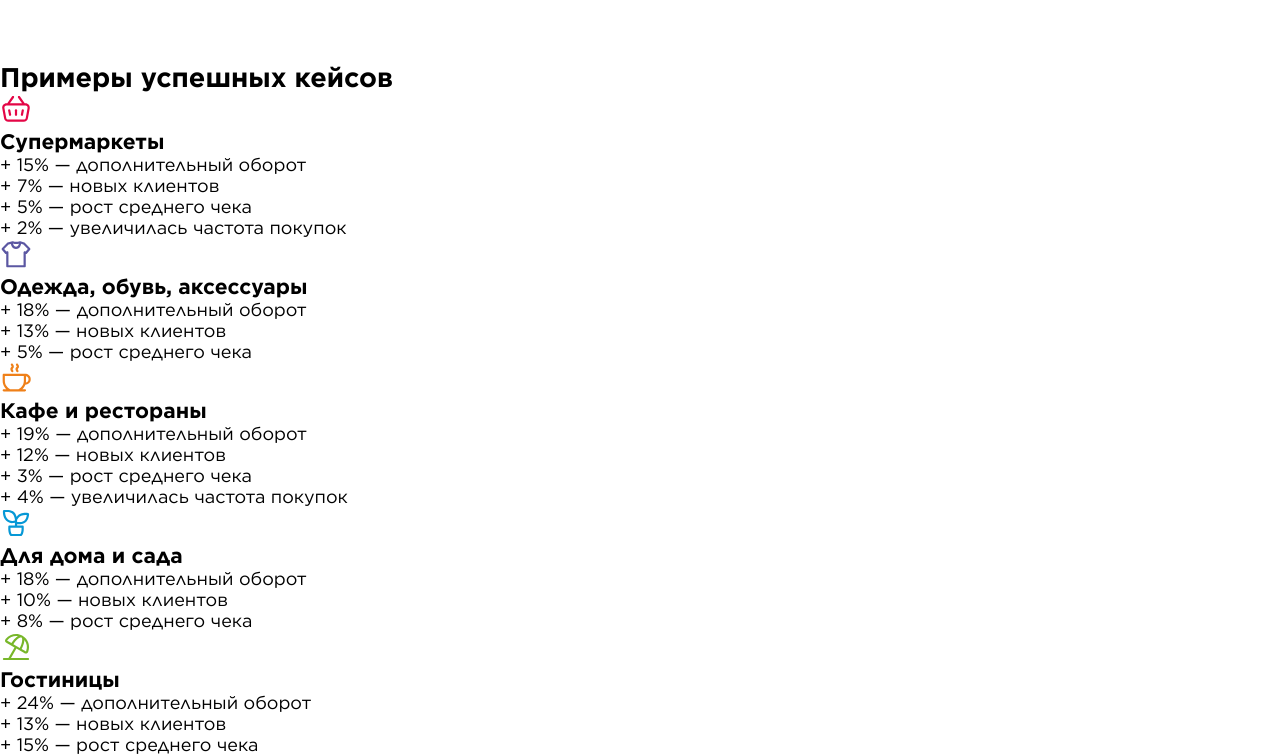
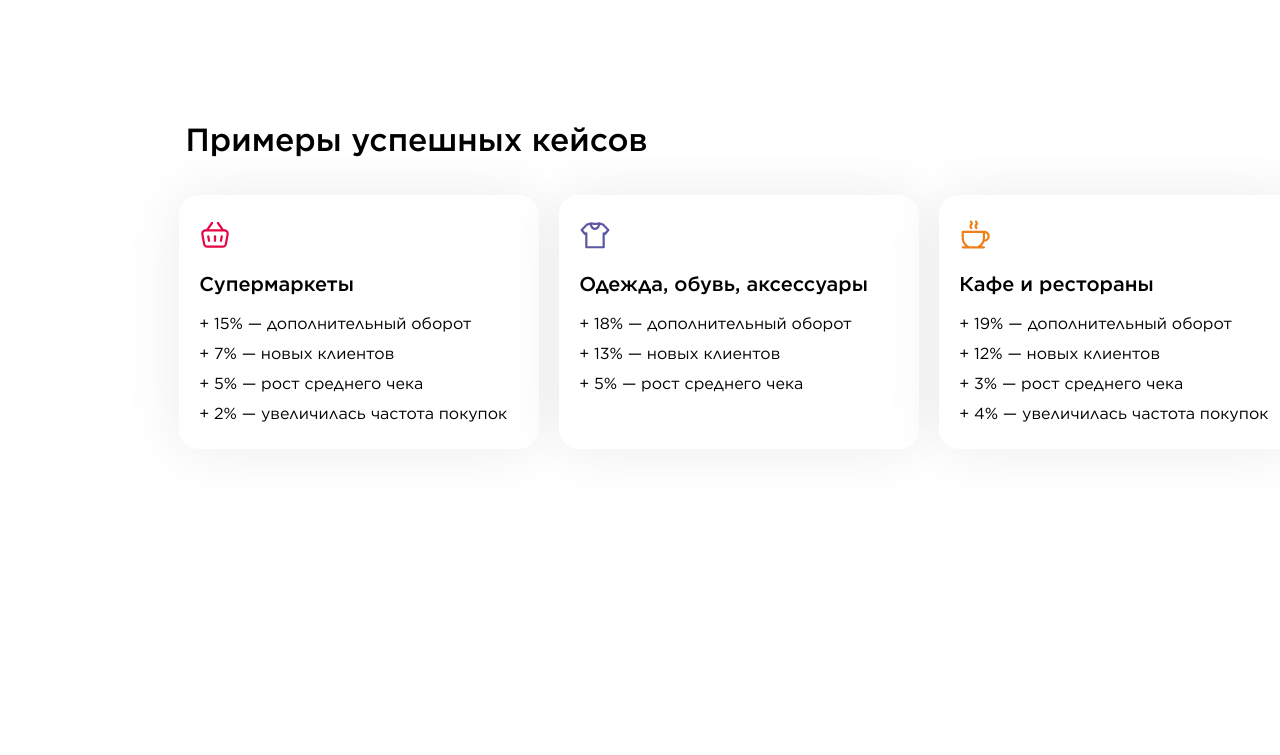
Before and after one commit to malinasavina/mir-test-task, a website built with webpack: page src/index.html in a window 1280 px wide. Shown: the part 2639-3394 px from the top of the page. After the commit the page ends 3152 px from the top, so only its background shows below. Built offline with nearby package versions, Linux system fonts and the light colour scheme.

Commit message:
Add cases section styles

```diff
--- a/src/index.html
+++ b/src/index.html
@@ -191,7 +191,7 @@
         <ul class="cases__list">
           <li class="cases__item">
             <div class="cases__card">
-              <svg class="goals__card-icon" width="32" height="32" viewBox="0 0 32 32">
+              <svg class="cases__card-icon" width="32" height="32" viewBox="0 0 32 32">
                 <use href="assets/icons/sprite.svg#shopping-basket-icon"></use>
                 <h3 class="cases__card-title">Супермаркеты</h3>
                 <ul class="cases__card-list">
@@ -205,7 +205,7 @@
           </li>
           <li class="cases__item">
             <div class="cases__card">
-              <svg class="goals__card-icon" width="32" height="32" viewBox="0 0 32 32">
+              <svg class="cases__card-icon" width="32" height="32" viewBox="0 0 32 32">
                 <use href="assets/icons/sprite.svg#shirt-icon"></use>
                 <h3 class="cases__card-title">Одежда, обувь, аксессуары</h3>
                 <ul class="cases__card-list">
@@ -218,7 +218,7 @@
           </li>
           <li class="cases__item">
             <div class="cases__card">
-              <svg class="goals__card-icon" width="32" height="32" viewBox="0 0 32 32">
+              <svg class="cases__card-icon" width="32" height="32" viewBox="0 0 32 32">
                 <use href="assets/icons/sprite.svg#cup-icon"></use>
                 <h3 class="cases__card-title">Кафе и рестораны</h3>
                 <ul class="cases__card-list">
@@ -232,7 +232,7 @@
           </li>
           <li class="cases__item">
             <div class="cases__card">
-              <svg class="goals__card-icon" width="32" height="32" viewBox="0 0 32 32">
+              <svg class="cases__card-icon" width="32" height="32" viewBox="0 0 32 32">
                 <use href="assets/icons/sprite.svg#plant-icon"></use>
                 <h3 class="cases__card-title">Для дома и сада</h3>
                 <ul class="cases__card-list">
@@ -245,7 +245,7 @@
           </li>
           <li class="cases__item">
             <div class="cases__card">
-              <svg class="goals__card-icon" width="32" height="32" viewBox="0 0 32 32">
+              <svg class="cases__card-icon" width="32" height="32" viewBox="0 0 32 32">
                 <use href="assets/icons/sprite.svg#beach-icon"></use>
                 <h3 class="cases__card-title">Гостиницы</h3>
                 <ul class="cases__card-list">
--- a/src/styles/main.scss
+++ b/src/styles/main.scss
@@ -51,6 +51,7 @@
   --x-padding: 20px;
   --y-padding: 48px;
 
+  --title-font-size: 24px;
   --title-margin: 32px;
 
   --content-width: 71%;
@@ -62,18 +63,19 @@
 
     --x-padding: 0;
     --y-padding: 64px;
+
+    --title-font-size: 32px;
   }
 }
 
 @mixin section-title {
   margin-bottom: 32px;
   font-weight: 500;
-  font-size: 24px;
+  font-size: var(--title-font-size);
   line-height: 30px;
 
   @media screen and (min-width: 728px) {
     margin-bottom: 40px;
-    font-size: 32px;
     line-height: 40px;
   }
 }
@@ -411,12 +413,11 @@
 
   &__title {
     margin-bottom: 20px;
-    font-size: 24px;
+    font-size: var(--title-font-size);
     font-weight: 500;
     line-height: 30px;
 
     @media screen and (min-width: 728px) {
-      font-size: 32px;
       line-height: 40px;
     }
   }
@@ -638,3 +639,78 @@
     }
   }
 }
+
+.cases {
+
+  &__inner {
+    padding-top: var(--y-padding);
+  }
+
+  &__title {
+    padding: 0 var(--x-padding);
+    font-size: var(--title-font-size);
+    font-weight: 500;
+    line-height: 30px;
+
+    @media screen and (min-width: 728px) {
+      margin: 0 auto;
+      width: var(--content-width);
+      max-width: var(--content-max-width);
+    }
+  }
+
+  &__list {
+    display: flex;
+    gap: 20px;
+    align-items: stretch;
+    padding: 32px var(--x-padding) var(--y-padding);
+    list-style: none;
+
+    @include slider();
+
+    @media screen and (min-width: 728px) {
+      padding: 40px 14% var(--y-padding);
+    }
+  }
+
+  &__card {
+    min-width: 268px;
+    height: 100%;
+    padding: 24px 20px;
+    border-radius: 20px;
+    background-color: var(--primary-color-white);
+    box-shadow: 0 0 60px 0 rgba(0, 0, 0, 0.08);
+
+    @media screen and (min-width: 728px) {
+      min-width: 292px;
+    }
+
+    @media screen and (min-width: 1120px) {
+      min-width: 360px;
+    }
+
+    &-icon {
+      margin-bottom: 16px;
+    }
+
+    &-title {
+      margin-bottom: 16px;
+      font-size: var(--card-title-font-size);
+      font-weight: 500;
+      line-height: 26px;
+    }
+
+    &-list {
+      font-size: var(--card-font-size);
+      line-height: 22px;
+      list-style: none;
+    }
+
+    &-item {
+
+      &:not(:last-child) {
+        margin-bottom: 8px;
+      }
+    }
+  }
+}
```
